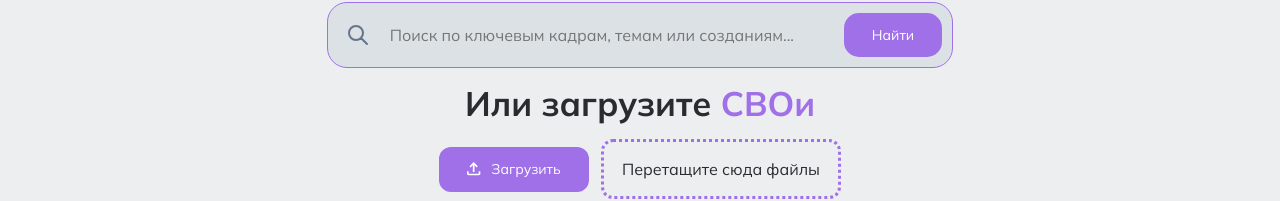
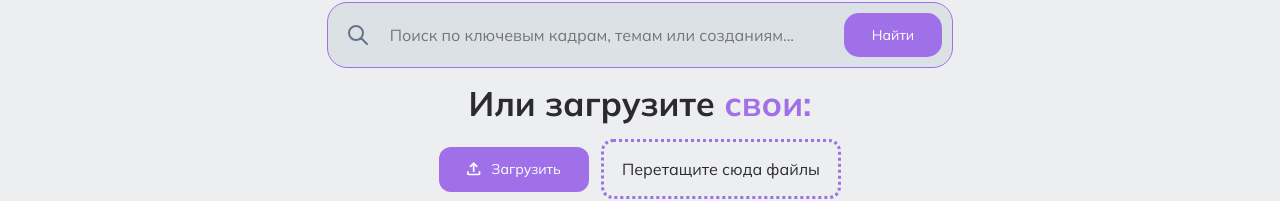
Before and after one commit to Team-v3-9-a/OmniSearch-Engine, a React app in the folder frontend/: page / in a window 1280 px wide. Shown: the part 278-479 px from the top of the page. Built offline with nearby package versions, Linux system fonts and the light colour scheme; no server answers; the HTML template or start-up script is replaced by a standard one.

Commit message:
fix(Home Page): СВОи -> свои:

```diff
--- a/frontend/src/components/Pages/HomePage/HomePage.tsx
+++ b/frontend/src/components/Pages/HomePage/HomePage.tsx
@@ -14,7 +14,7 @@ const HomePage = () => {
           </h1>
           <Search/>
           <h2>
-            Или загрузите <span className={styles.blueText}>СВОи</span>
+            Или загрузите <span className={styles.blueText}>свои:</span>
           </h2>
           <div className={styles.uploadContainer}>
             <Button/>
```
